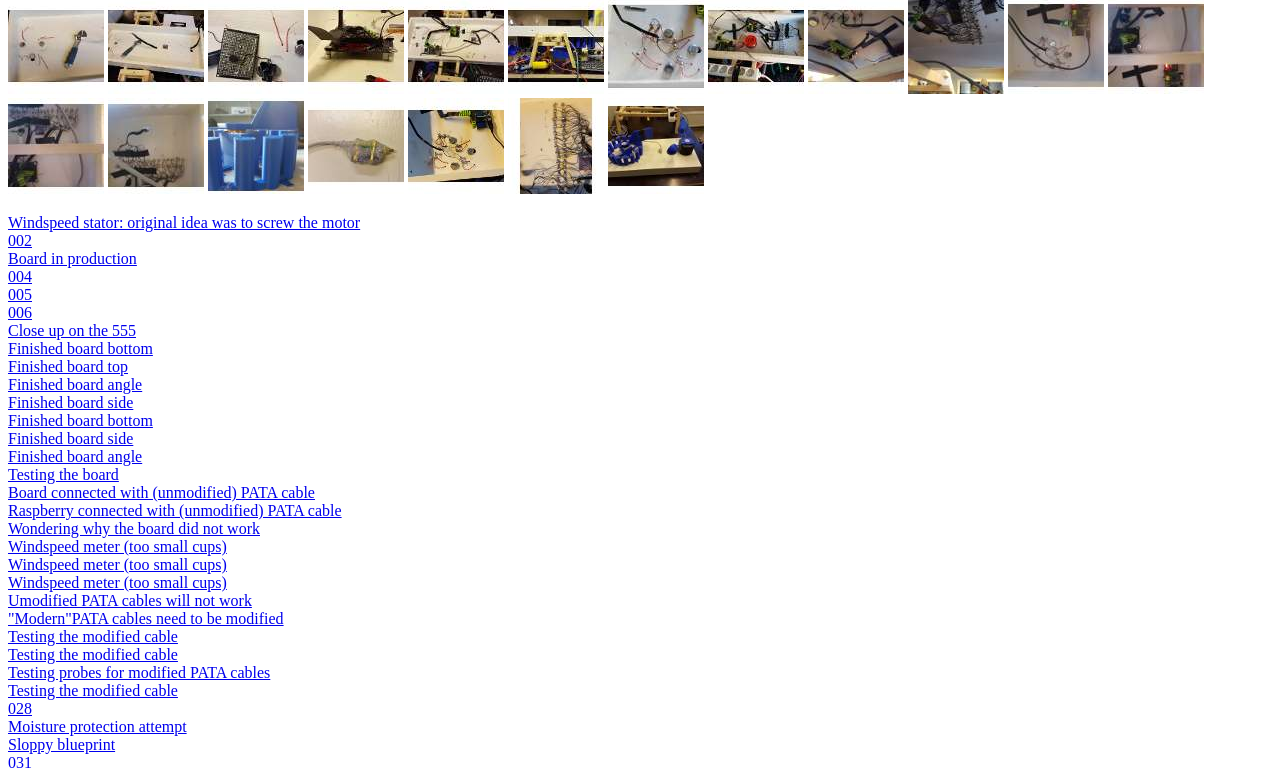
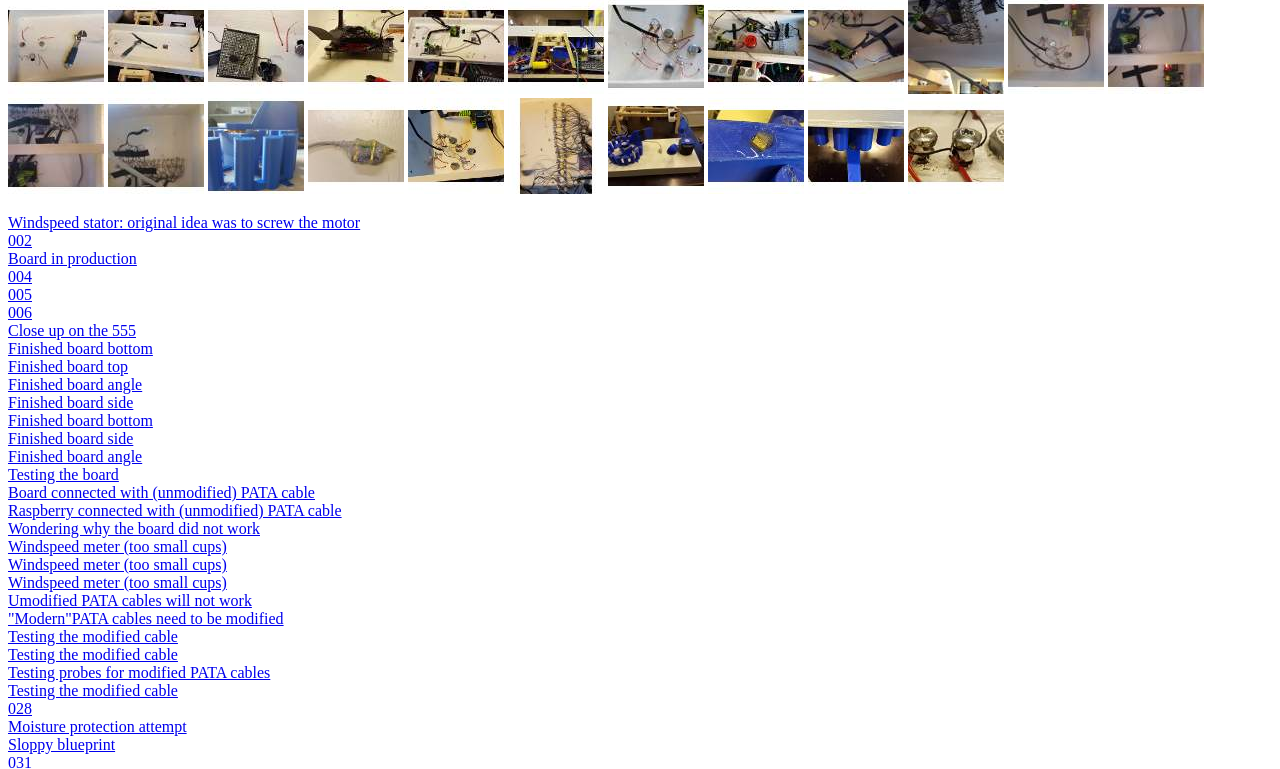
Before and after one commit to oskar-skog-after8/weather-station, a plain HTML site: page pictures/index.html in a window 1280 px wide. Shown: the part 852-1621 px from the top of the page. Drawn offline with Linux system fonts and the light colour scheme.

Commit message:
More pictures

```diff
--- a/pictures/index.html
+++ b/pictures/index.html
@@ -353,6 +353,15 @@ width='96' height='96'/></a>
 <a href='115.jpeg'><img src='thumbnails/115.jpeg'
 alt='Weather station' title='Weather station'
 width='96' height='96'/></a>
+<a href='116.jpeg'><img src='thumbnails/116.jpeg'
+alt='Realigning the magnet on the wing' title='Realigning the magnet on the wing'
+width='96' height='96'/></a>
+<a href='117.jpeg'><img src='thumbnails/117.jpeg'
+alt='Realigning the magnet on the wing' title='Realigning the magnet on the wing'
+width='96' height='96'/></a>
+<a href='118.jpeg'><img src='thumbnails/118.jpeg'
+alt='Securely joining the wires inside the case' title='Securely joining the wires inside the case'
+width='96' height='96'/></a>
         </p>
         <p>
 <a href='001.jpeg'>Windspeed stator: original idea was to screw the motor</a><br/>
@@ -470,6 +479,9 @@ width='96' height='96'/></a>
 <a href='113.jpeg'>Windspeed meter wiring</a><br/>
 <a href='114.jpeg'>Wind direction meter wiring</a><br/>
 <a href='115.jpeg'>Weather station</a><br/>
+<a href='116.jpeg'>Realigning the magnet on the wing</a><br/>
+<a href='117.jpeg'>Realigning the magnet on the wing</a><br/>
+<a href='118.jpeg'>Securely joining the wires inside the case</a><br/>
         </p>
     </body>
 </html>
```
Also changed, not shown: pictures/116.jpeg (added), pictures/117.jpeg (added), pictures/118.jpeg (added), pictures/thumbnails/116.jpeg (added), pictures/thumbnails/117.jpeg (added), pictures/thumbnails/118.jpeg (added), 4 other files.
